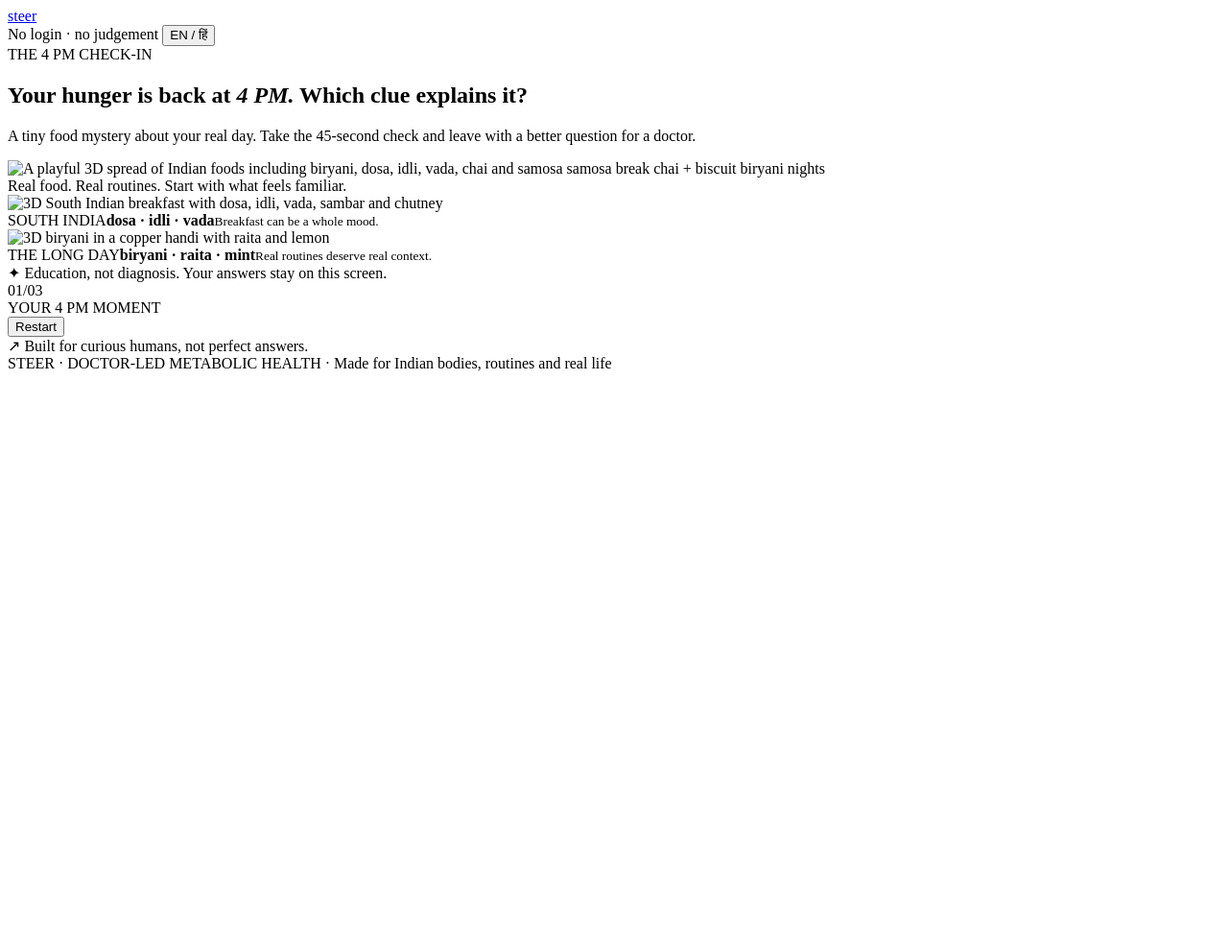
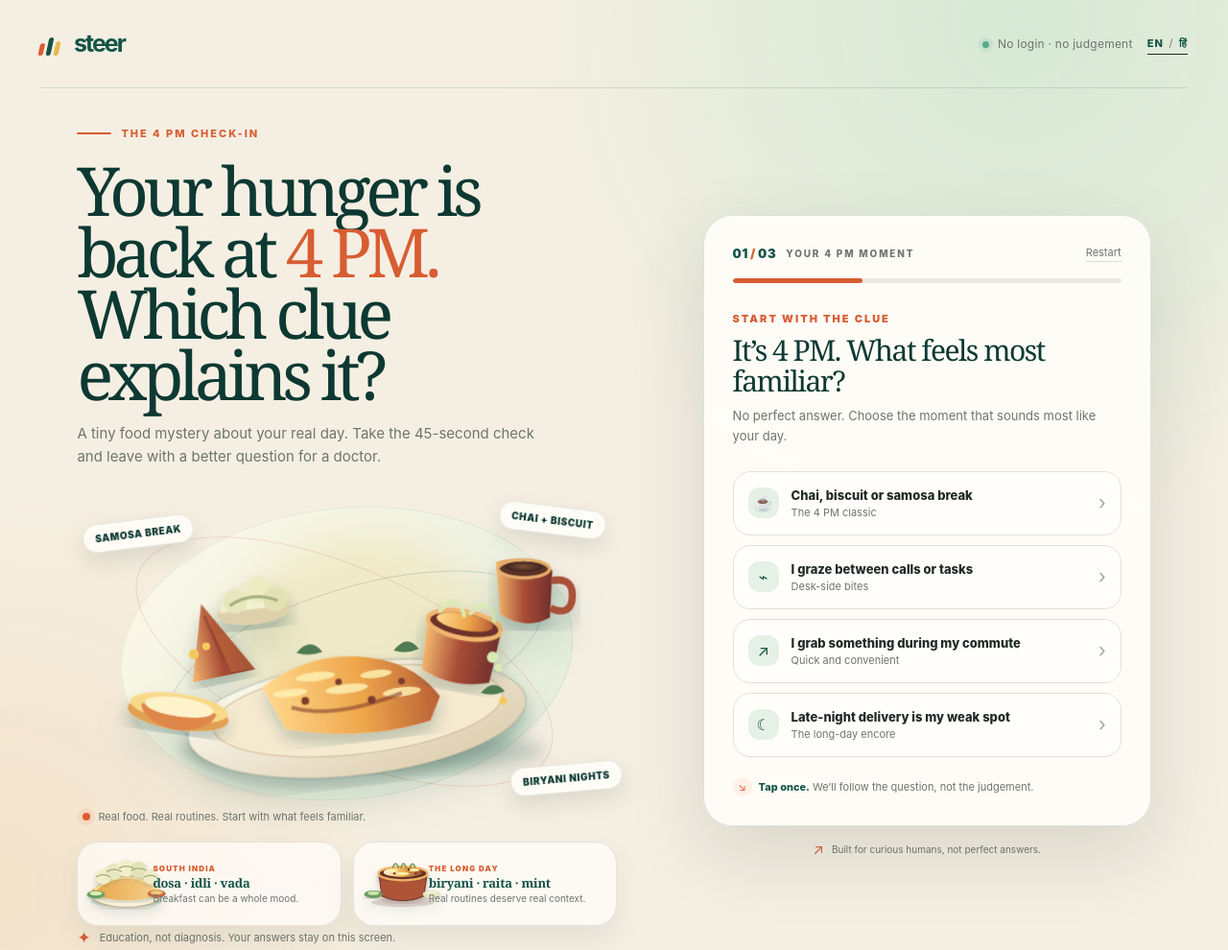
Before and after one commit to bhuvanteja-0722/hungerdetective, a website: page index.html in a window 1280 px wide. Shown: the top 990 px of the page at 96% size. Before the commit the page ends 800 px from the top, so only its background shows below. Drawn offline with Linux system fonts and the light colour scheme; the site is published under a folder, as on GitHub Pages, so addresses that start at the root find nothing.

Commit message:
Fix GitHub Pages asset paths

```diff
--- a/index.html
+++ b/index.html
@@ -7,12 +7,12 @@
     <meta name="description" content="A 45-second educational GLP-1 quiz from Steer, built around a familiar Indian 4 PM hunger moment." />
     <title>The 4 PM Hunger Detective | Steer</title>
     <link rel="icon" href="https://steer.in/favicon.ico" />
-    <link rel="stylesheet" href="/styles.css" />
+    <link rel="stylesheet" href="./styles.css" />
   </head>
   <body>
     <div class="page-shell">
       <header class="topbar" aria-label="Steer quiz header">
-        <a class="brand" href="/" aria-label="Steer home">
+        <a class="brand" href="./" aria-label="Steer home">
           <span class="brand-mark" aria-hidden="true"><span></span><span></span><span></span></span>
           <span>steer</span>
         </a>
@@ -32,7 +32,7 @@
             <div class="scene-glow"></div>
             <div class="orbit orbit-a"></div>
             <div class="orbit orbit-b"></div>
-            <img class="hero-food-art" src="/assets/feast.svg" alt="A playful 3D spread of Indian foods including biryani, dosa, idli, vada, chai and samosa" />
+            <img class="hero-food-art" src="./assets/feast.svg" alt="A playful 3D spread of Indian foods including biryani, dosa, idli, vada, chai and samosa" />
             <span class="food-label label-samosa">samosa break</span>
             <span class="food-label label-chai">chai + biscuit</span>
             <span class="food-label label-biryani">biryani nights</span>
@@ -41,11 +41,11 @@
 
           <div class="food-story-rail" aria-label="Regional food moments">
             <article class="food-story-card food-story-south">
-              <img src="/assets/south-breakfast.svg" alt="3D South Indian breakfast with dosa, idli, vada, sambar and chutney" />
+              <img src="./assets/south-breakfast.svg" alt="3D South Indian breakfast with dosa, idli, vada, sambar and chutney" />
               <div><span class="story-card-kicker">SOUTH INDIA</span><strong>dosa · idli · vada</strong><small>Breakfast can be a whole mood.</small></div>
             </article>
             <article class="food-story-card food-story-biryani">
-              <img src="/assets/biryani.svg" alt="3D biryani in a copper handi with raita and lemon" />
+              <img src="./assets/biryani.svg" alt="3D biryani in a copper handi with raita and lemon" />
               <div><span class="story-card-kicker">THE LONG DAY</span><strong>biryani · raita · mint</strong><small>Real routines deserve real context.</small></div>
             </article>
           </div>
@@ -77,6 +77,6 @@
       </footer>
     </div>
     <div class="toast" id="toast" role="status" aria-live="polite"></div>
-    <script src="/app.js" defer></script>
+    <script src="./app.js" defer></script>
   </body>
 </html>
```
